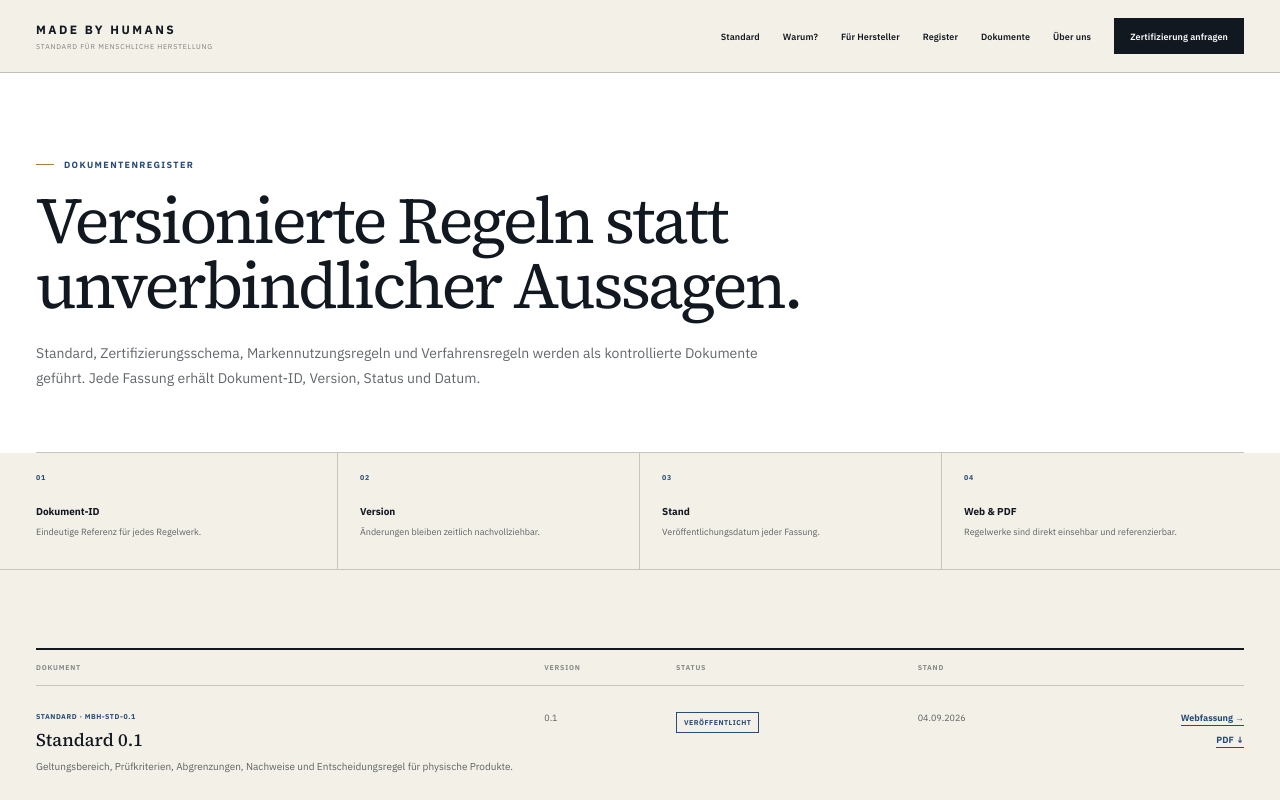
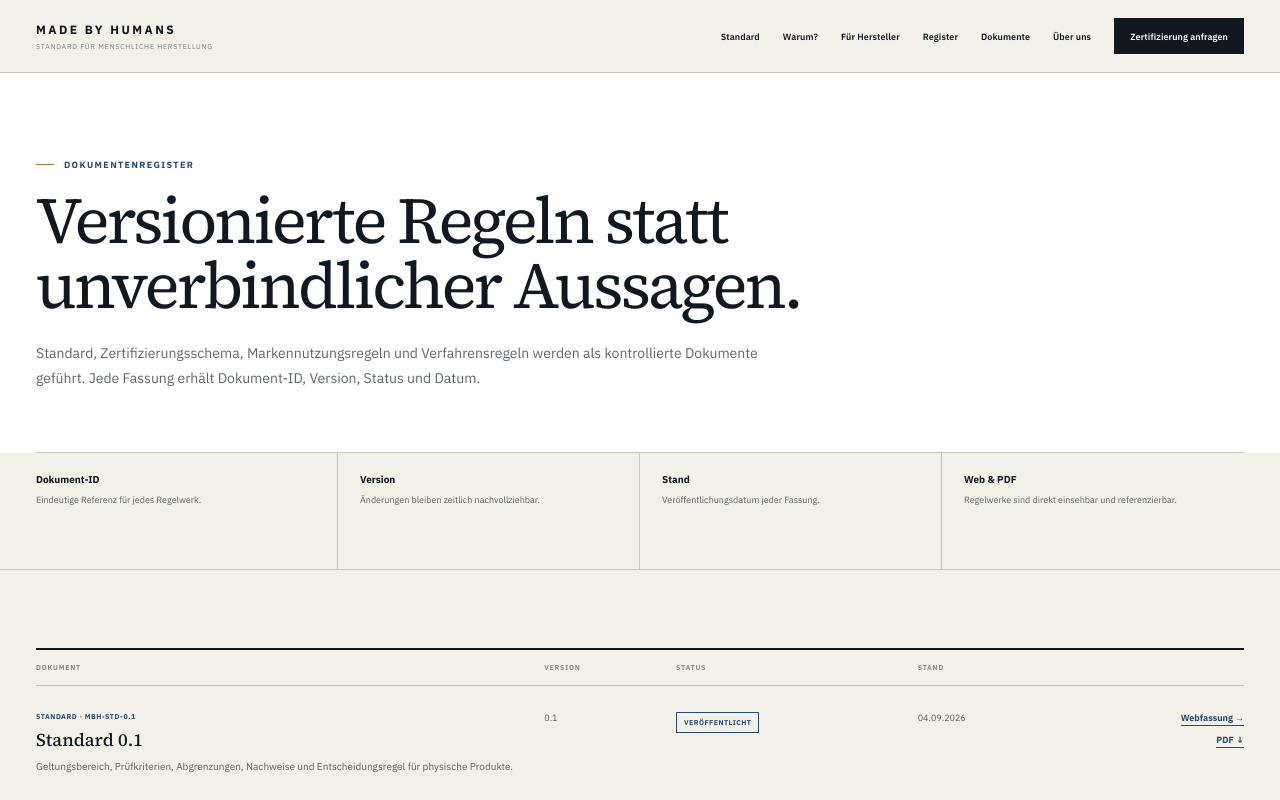
Before and after one commit to dennis-glaser-coder/human-certification-web, a Next.js app: page /dokumente in a window 1280 px wide. Shown: the top 800 px of the page. Built offline with nearby package versions, Linux system fonts and the light colour scheme.

Commit message:
Dokumentenprinzipien ohne dekorative Nummern darstellen

```diff
--- a/src/app/dokumente/page.js
+++ b/src/app/dokumente/page.js
@@ -72,10 +72,10 @@ export default function DocumentsPage() {
 
       <section className="documentProofBand" aria-label="Dokumentenprinzipien">
         <div className="shell documentProofGrid">
-          <div><span>01</span><strong>Dokument-ID</strong><p>Eindeutige Referenz für jedes Regelwerk.</p></div>
-          <div><span>02</span><strong>Version</strong><p>Änderungen bleiben zeitlich nachvollziehbar.</p></div>
-          <div><span>03</span><strong>Stand</strong><p>Veröffentlichungsdatum jeder Fassung.</p></div>
-          <div><span>04</span><strong>Web & PDF</strong><p>Regelwerke sind direkt einsehbar und referenzierbar.</p></div>
+          <div><strong>Dokument-ID</strong><p>Eindeutige Referenz für jedes Regelwerk.</p></div>
+          <div><strong>Version</strong><p>Änderungen bleiben zeitlich nachvollziehbar.</p></div>
+          <div><strong>Stand</strong><p>Veröffentlichungsdatum jeder Fassung.</p></div>
+          <div><strong>Web & PDF</strong><p>Regelwerke sind direkt einsehbar und referenzierbar.</p></div>
         </div>
       </section>
 
```
